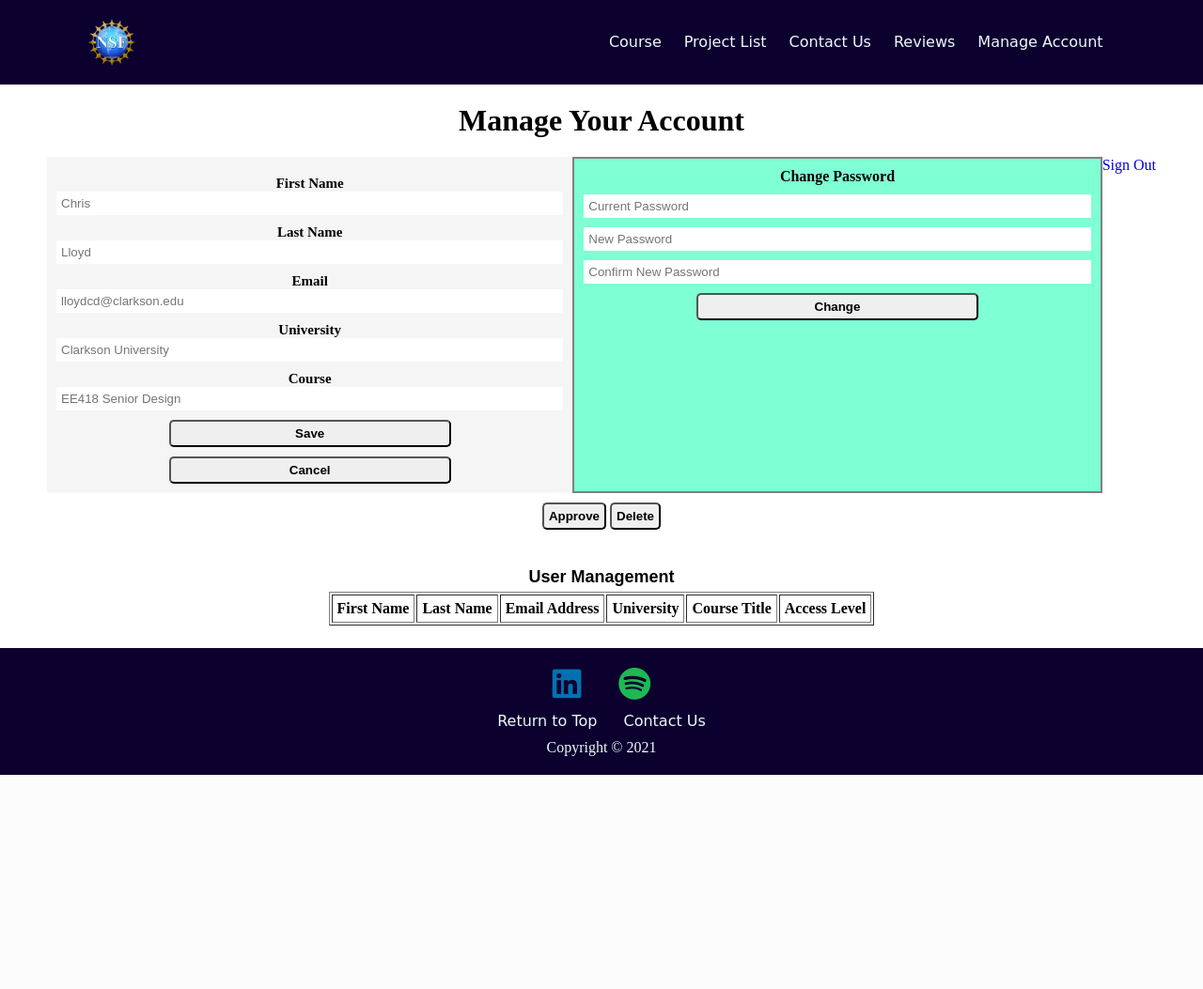
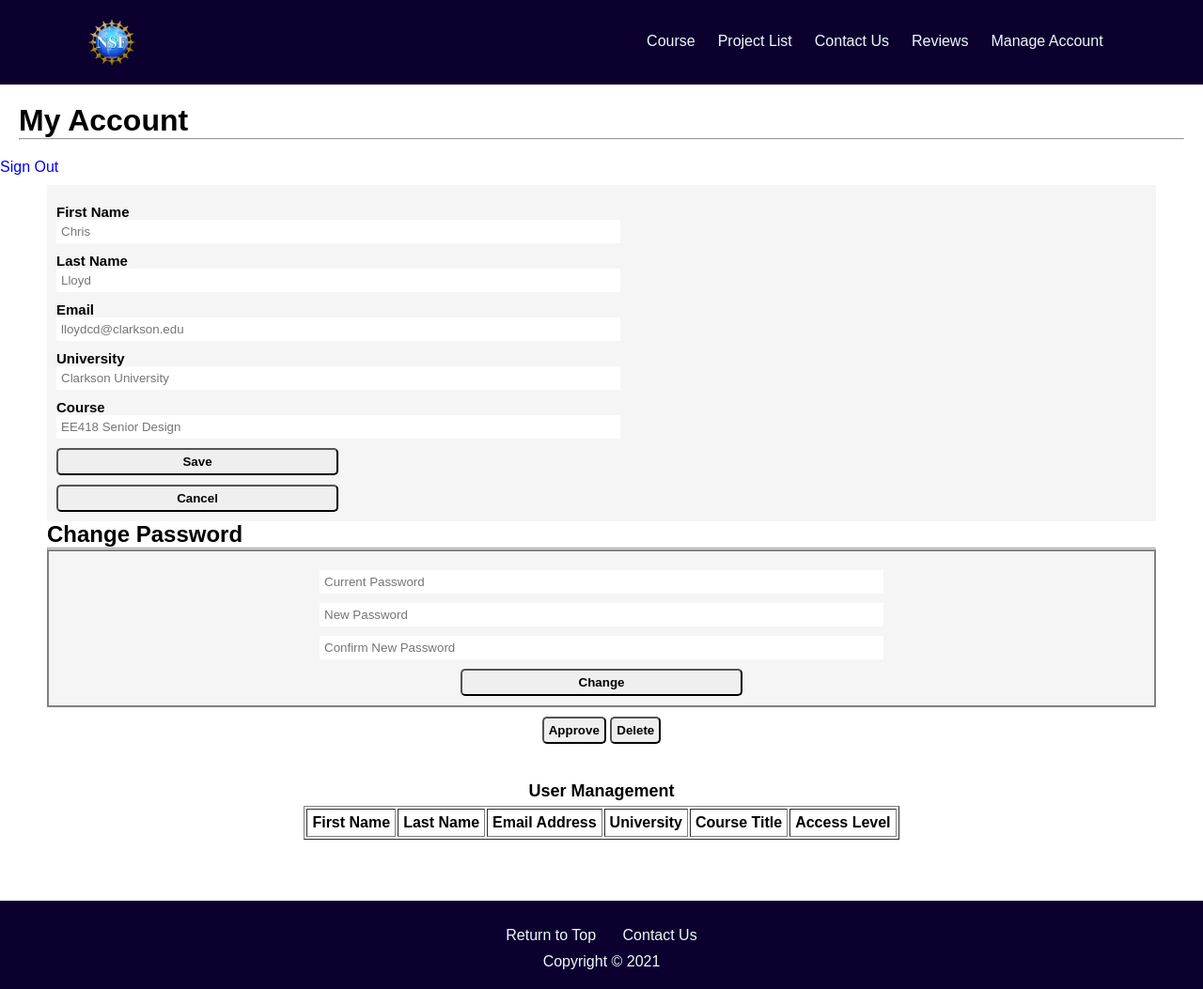
Before and after one commit to KyleighDiSil/NSF-Project-Website, a PHP site: page /pages/account_management.php in a window 1280 px wide. Shown: the whole page at 94% size. Before the commit the page ends 825 px from the top, so only its background shows below. Run offline with PHP 8.4, Linux system fonts and the light colour scheme; a user stored in the database is signed in; data comes from the database, SQL or seed files in the repository; lists and menus that the app fills with data are empty; some libraries are stand-ins or nearby versions.

Commit message:
editing font-family and account_management

```diff
--- a/css/account_management.css
+++ b/css/account_management.css
@@ -1,9 +1,9 @@
 h1{
-    text-align: center;
     margin: 20px;
 }
 #account-info{
     display: flex;
+    flex-direction: column;
     margin: 10px;
 }
 @media  screen and (min-width:800px) {
@@ -19,14 +19,14 @@ form{
 #personal-info{
     display: flex;
     flex-direction: column;
-    align-items: center;
     background-color: whitesmoke;
 }
+
 #update-pass{
     display: flex;
     flex-direction: column;
     align-items: center;
-    background-color: aquamarine;
+    background-color: whitesmoke;
     border:2px solid grey;
 }
 
@@ -50,7 +50,6 @@ form{
     width: 300px;
     padding: 5px;
     border-radius: 5px;
-    font-family: Arial;
     font-weight: bold;
 }
 
@@ -74,7 +73,6 @@ label{
 
 caption{
     font-size: large;
-    font-family: Arial;
     font-weight: bold;
     margin-bottom: 5px;
 }
@@ -97,7 +95,6 @@ td{
 #approve, #delete{
     padding: 5px;
     border-radius: 5px;
-    font-family: Arial;
     font-weight: bold;
     margin-bottom: 20px;
 }
--- a/css/common.css
+++ b/css/common.css
@@ -4,6 +4,7 @@
     padding: 0;
     box-sizing: border-box;
     text-decoration: none;
+    font-family: sans-serif;
 }
 
 body{
@@ -41,7 +42,6 @@ nav{
     display: inline-block;
     padding: 8px 12px;
     position: relative;
-    font-family: cursive;
 }
 
 .nav-links ul li a{
@@ -95,7 +95,6 @@ main{
     display: inline-block;
     padding: 8px 12px;
     position: relative;
-    font-family: cursive;
 }
 
 .footer-links ul li a{
--- a/css/login.css
+++ b/css/login.css
@@ -41,7 +41,6 @@ main {
 	justify-content: center;
 	align-items: center;
 	flex-direction: column;
-	font-family: 'Montserrat', sans-serif;
 	height: 100%;
 	/* height: 400px; */
 }
--- a/css/project_list.css
+++ b/css/project_list.css
@@ -12,8 +12,7 @@
 
 h1
 {
-    font-family: 'Montserrat', sans-serif;
-    padding-bottom: 10px;
+   padding-bottom: 10px;
 }
 
 #project_list_table
@@ -25,7 +24,6 @@ h1
 
 #project_list_table table
 {
-    font-family: "Helvetica Neue", Helvetica, sans-serif;
     border-collapse: collapse;
     width: 100%;
 }
--- a/pages/account_management.php
+++ b/pages/account_management.php
@@ -5,7 +5,8 @@
 <?php if (!isset($_SESSION["loggedin"]) || !$_SESSION["loggedin"]) {header("Location: ../pages/home.php");} ?>
 
     <main id="main">
-        <h1>Manage Your Account</h1>
+        <h1>My Account<hr></h1>
+        <p id="sign-out"><a href="../php-scripts/logout.php">Sign Out</a></p>
         <style>
         </style>
         <div id="account-info">
@@ -48,15 +49,14 @@
                 <input name="cancel" class="btn-input" type="button" value="Cancel">
 
             </form>
+            <h2>Change Password<hr></h2>
             <form id="update-pass" action="../php-scripts/update_password.php" method="post">
-                <h1>Change Password</h1>
                 <input class="form-input" type="password" name="old-pass" placeholder="Current Password"/>
                 <input class="form-input" type="password" name="new-pass" placeholder="New Password"/>
                 <input class="form-input" type="password" name="confirm-new-pass" placeholder="Confirm New Password"/>
                 <input id="change" class="btn-input" type="submit" value="Change">
             </form>
 
-            <a href="../php-scripts/logout.php"><p>Sign Out</p></a>
         </div>
             <?php
                 if ($ACCESS > 2)
--- a/php-snippets/footer.php
+++ b/php-snippets/footer.php
@@ -1,18 +1,4 @@
 <footer>
-    <div class="social-links">
-        <ul>
-            <li class="social-items">
-                <a href="https://linkedin.com/in/kyleigh-disilvestro-8aa044191" style="color: #0072b1;">
-                    <i class="fab fa-linkedin"></i>
-                </a>
-            </li>
-            <li class="social-items">
-                <a href="#" style="color: #1DB954;">
-                    <i class="fab fa-spotify"></i>
-                </a>
-            </li>
-        </ul>
-    </div>
     <div class="footer-links">
         <ul>
             <li><a href="">Return to Top</a></li>
```
Also changed, not shown: css/announcements.css (added, +40 -0 lines), css/home.css (+0 -7 lines), pages/announcements.php (+6 -1 lines).
